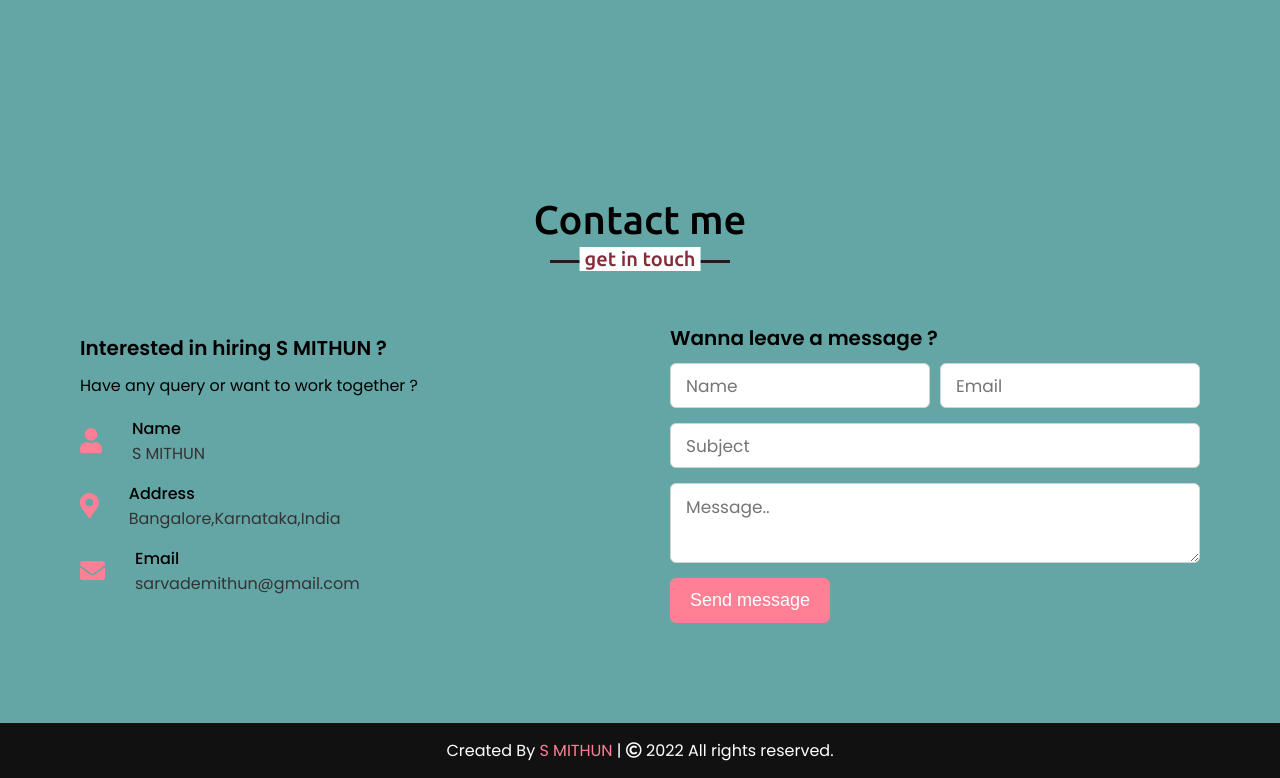
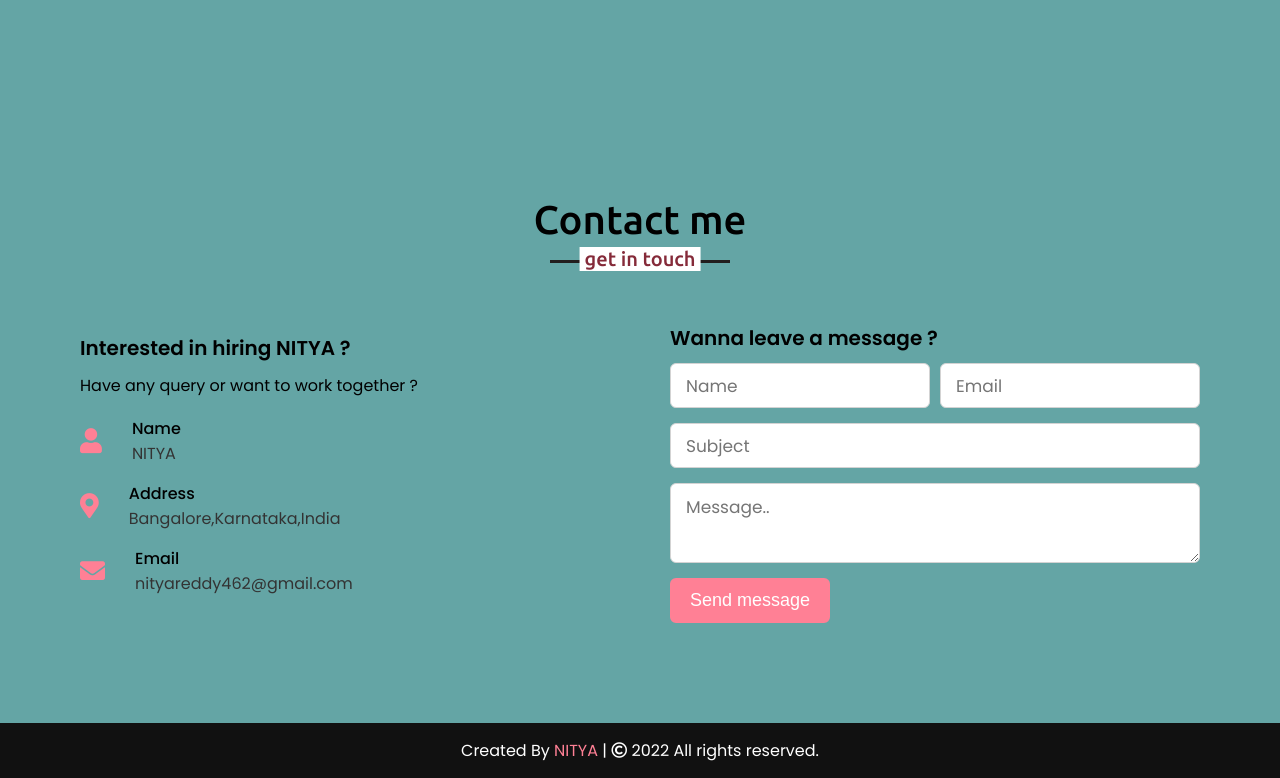
Before and after one commit to 322010328048/OIBSIB_TASK_2, a plain HTML site: page index.html in a window 1280 px wide. Shown: the part 1979-2757 px from the top of the page. Drawn offline with nearby package versions, Linux system fonts and the light colour scheme.

Commit message:
Update index.html

```diff
--- a/index.html
+++ b/index.html
@@ -1,5 +1,5 @@
 <!DOCTYPE html>
-<!-- Created By S MITHUN -->
+<!-- Created By NITYA -->
 <html lang="en">
 <head>
     <meta charset="UTF-8">
@@ -38,7 +38,7 @@
                     <img src="profile photo">
                 </div>
                 <div class="column right">
-                    <div class="text">I am S MITHUN and I'm a<span class="typing-2"></span></div>
+                    <div class="text">I am NITYA and I'm a<span class="typing-2"></span></div>
                     <p> I'm currently a student pursuing my Bachelor of Technology in Computer science and Engineering with specialization in Data Science at GITAM School of Technology (2020-2024) and looking to join the workforce and gain real-world experience. I'm reliable and able to complete tasks on time in both individual and team settings. Through my academic and extracurricular projects, I've developed my communication, leadership and interpersonal skills that will serve this role and your company well. I learned programming, data science techniques, machine learning tools, and basic SQL techniques. I have gained very good knowledge about Python, Java, HTML, CSS, JDBC and JavaScript, ReactJS, Node.js like languages and completed some projects. and I have the experience of working on Ec2 Instances, Subnets, VPC's and I Have successfully completed the Microsoft AZure AZ-900 certification.And also I am enthusiastic to learn and work in Web development projects and cloud projects. </p>
                     <a href="Black White Minimalist CV Resume">Download CV</a>
                 </div>
@@ -135,7 +135,7 @@
             <h2 class="title">Contact me</h2>
             <div class="contact-content">
                 <div class="column left">
-                    <div class="text">Interested in hiring S MITHUN ?</div>
+                    <div class="text">Interested in hiring NITYA ?</div>
                     <p>Have any query or want to work together ?
                  </p>
                     <div class="icons">
@@ -143,7 +143,7 @@
                             <i class="fas fa-user"></i>
                             <div class="info">
                                 <div class="head">Name</div>
-                                <div class="sub-title">S MITHUN</div>
+                                <div class="sub-title">NITYA</div>
                             </div>
                         </div>
                         <div class="row">
@@ -157,14 +157,14 @@
                             <i class="fas fa-envelope"></i>
                             <div class="info">
                                 <div class="head">Email</div>
-                                <div class="sub-title">sarvademithun@gmail.com</div>
+                                <div class="sub-title">nityareddy462@gmail.com</div>
                             </div>
                         </div>
                     </div>
                 </div>
                 <div class="column right">
                     <div class="text">Wanna leave a message ?</div>
-                    <form class="contact-form" action="mailto:sarvademithun@gmail.com" method="POST">
+                    <form class="contact-form" action="mailto:nityareddy462@gmail.com" method="POST">
                         <div class="fields">
                             <div class="field name">
                                 <input type="text" class="fullname" placeholder="Name">
@@ -188,7 +188,7 @@
         </div>
     </section>
     <footer>
-        <span>Created By <a href="https://www.linkedin.com/in/sarvade-mithun-348254250/">S MITHUN</a> | <span class="far fa-copyright"></span> 2022 All rights reserved.</span>
+        <span>Created By <a hre"https://www.linkedin.com/in/%F0%9D%9A%88%F0%9D%9A%8A%F0%9D%9A%9B%F0%9D%9A%8A%F0%9D%9A%96%F0%9D%9A%8A%F0%9D%9A%9B%F0%9D%9A%8E%F0%9D%9A%8D%F0%9D%9A%8D%F0%9D%9A%A2-%F0%9D%99%BD%F0%9D%9A%92%F0%9D%9A%9D%F0%9D%9A%A2%F0%9D%9A%8A-67467024b/">NITYA</a> | <span class="far fa-copyright"></span> 2022 All rights reserved.</span>
     </footer>
 
     <script src="script.js"></script>
```
